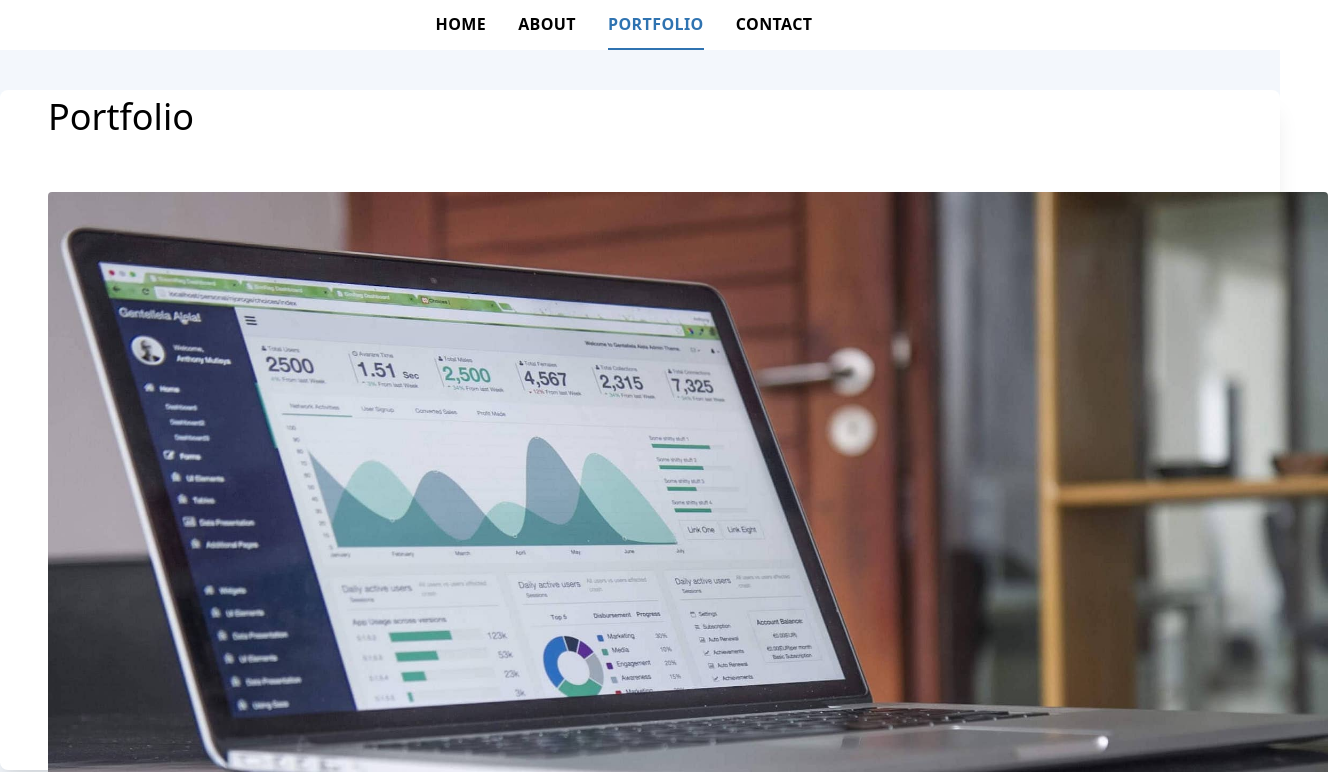
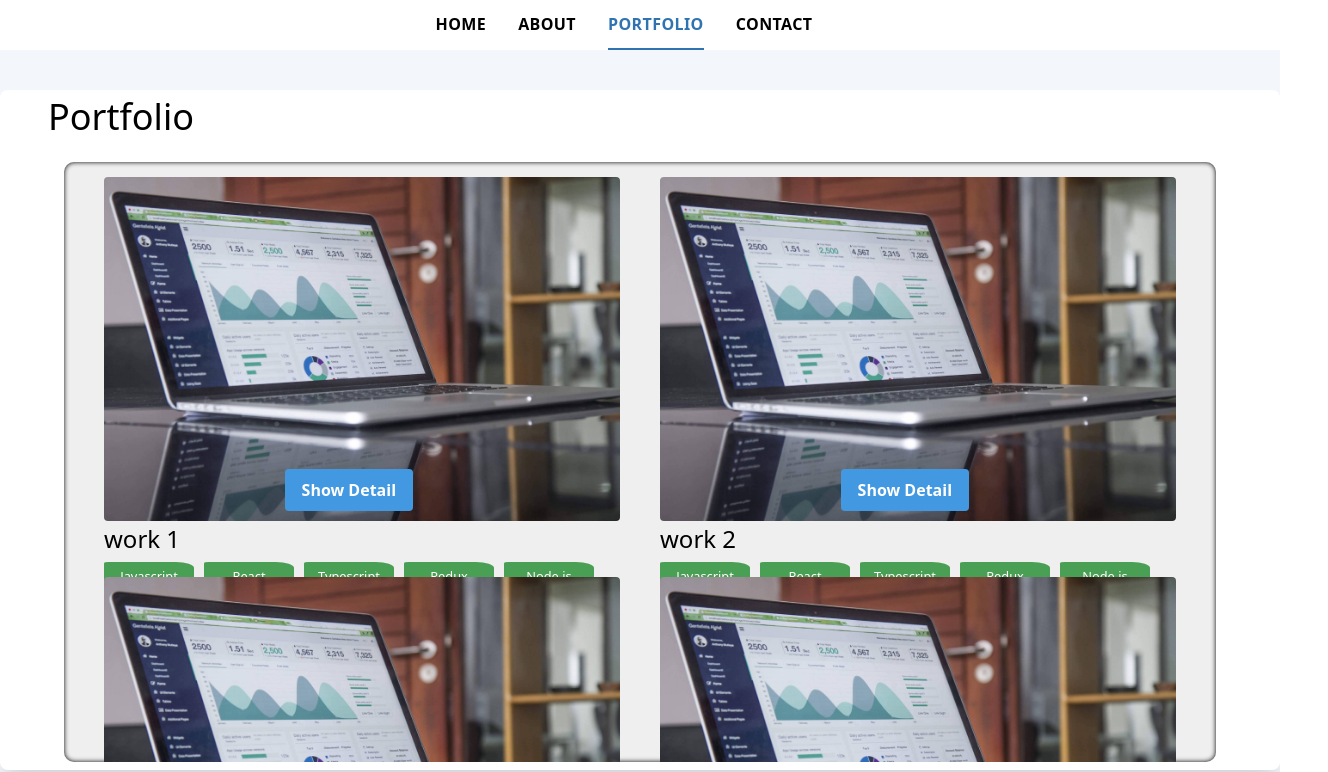
Before and after one commit to rowaxl/rowaxl, a React (Create React App) app: page /portfolio in a window 1280 px wide. Shown: the top 772 px of the page, 1328 px wide, since content can reach past the window. Built offline with nearby package versions, Linux system fonts and the light colour scheme.

Commit message:
update portfolio display

```diff
--- a/src/assets/css/main.css
+++ b/src/assets/css/main.css
@@ -30,6 +30,11 @@ section.route-seciton {
 .fade-exit.fade-exit-active {
   opacity: 0.01;
   transition: opacity 300ms ease-in;
+}
+
+.page-title {
+  height: 5vh;
+  min-height: 2em;
 }
 
 .about-col-wrap {
@@ -128,6 +133,47 @@ textarea.contact-description {
   overflow-y: scroll;
 }
 
+.work-wrap {
+  box-sizing: border-box;
+  height: 70vh;
+  min-height: 600px;
+  overflow-y: scroll;
+  background-color: #efefef;
+  box-shadow: inset 0 0 5px #000;
+  width: 90%;
+  margin: auto;
+  border-radius: 10px;
+  padding: 15px 20px;
+}
+
+.work-card {
+  min-height: 600px;
+  height: 35vh;
+  max-height: 900px;
+  padding: 0 20px;
+}
+
+.tag-wrap {
+  width: 100%;
+}
+
+.chip {
+  width: 90px;
+  display: inline-block;
+  text-align: center;
+  padding: 5px 10px;
+  background-color: #499f53;
+  border-radius: 5% 20%;
+  font-size: 0.8em;
+  color: #fff;
+  margin: 5px 10px 0 0;
+}
+
+@media only screen and (min-width: 1024px) {
+  .work-card {
+    min-height: 400px;
+  }
+}
 .message {
   font-weight: 900;
 }
@@ -240,14 +286,17 @@ textarea.contact-description {
 
 .photo-card-wrap {
   position: relative;
-  width: fit-content;
-  height: 100%;
+  width: 100%;
 }
 .photo-card-wrap .float-button {
   position: absolute;
   bottom: 10px;
   left: 35%;
   transition: all 300ms ease-in;
+}
+.photo-card-wrap img.back-img {
+  width: 100%;
+  height: auto;
 }
 
 .overlay {
@@ -274,7 +323,7 @@ textarea.contact-description {
 }
 @media only screen and (max-width: 1024px) {
   .overlay h5 {
-    font-size: 1.1em;
+    font-size: 1em;
   }
 }
 .overlay h5:nth-child(2) {
--- a/src/components/PhotoCard.tsx
+++ b/src/components/PhotoCard.tsx
@@ -50,7 +50,7 @@ export const PhotoCard: FunctionComponent<PhotoCardProps> =
       <div className={showOverlay()}>
         {renderChildren()}
       </div>
-      <img className="back-img h-full w-auto" src={`${process.env.PUBLIC_URL}/img/${src}`} alt={alt} />
+      <img className="back-img" src={`${process.env.PUBLIC_URL}/img/${src}`} alt={alt} />
       {renderToggleButton()}
     </div>
   )
--- a/src/pages/About.tsx
+++ b/src/pages/About.tsx
@@ -82,7 +82,7 @@ export default () => {
 
   return (
     <Container>
-      <p className="text-4xl mx-12">
+      <p className="page-title text-4xl mx-12">
         About me
       </p>
 
--- a/src/pages/Contact.tsx
+++ b/src/pages/Contact.tsx
@@ -281,7 +281,7 @@ export default () => {
     <Container>
       <ConfirmModal show={showModal} title={modalProps.title} onAction={modalProps.onAction} onClose={closeModal} />
 
-      <p className="text-4xl mx-12">
+      <p className="page-title text-4xl mx-12">
         Contact
       </p>
 
--- a/src/pages/Portfolio.tsx
+++ b/src/pages/Portfolio.tsx
@@ -5,7 +5,28 @@ import { PhotoCard } from '../components/PhotoCard'
 const works = [
   {
     preview: 'business.jpg',
-    title: 'work name',
+    title: 'work 1',
+    description: 'web based some application',
+    repository: 'www.github.com/rowaxl/',
+    tags: ['Javascript', 'React', 'Typescript', 'Redux', 'Node.js', 'Material-UI', 'PWA']
+  },
+  {
+    preview: 'business.jpg',
+    title: 'work 2',
+    description: 'web based some application',
+    repository: 'www.github.com/rowaxl/',
+    tags: ['Javascript', 'React', 'Typescript', 'Redux', 'Node.js', 'Material-UI', 'PWA']
+  },
+  {
+    preview: 'business.jpg',
+    title: 'work 3',
+    description: 'web based some application',
+    repository: 'www.github.com/rowaxl/',
+    tags: ['Javascript', 'React', 'Typescript', 'Redux', 'Node.js', 'Material-UI', 'PWA']
+  },
+  {
+    preview: 'business.jpg',
+    title: 'work 4',
     description: 'web based some application',
     repository: 'www.github.com/rowaxl/',
     tags: ['Javascript', 'React', 'Typescript', 'Redux', 'Node.js', 'Material-UI', 'PWA']
@@ -14,35 +35,43 @@ const works = [
 
 export default () => {
   const renderWorks = () => works.map(work => (
-    <div className="w-1/2 md:w-full work-card" key={work.title}>
+    <div className="w-full lg:w-1/2 work-card" key={work.title}>
       <PhotoCard
         src={work.preview}
         alt={work.title}
-        showButtonText="Show Overview"
-        hideButtonText="Hide Overview"
+        showButtonText="Show Detail"
+        hideButtonText="Hide Detail"
       >
-        <p className="text-xl">
-          {work.title}
-        </p>
-        <p>
+        <p className="text-2xl">
           {work.description}
         </p>
 
-        <p>
-          {work.tags.map(tag => <span className={`chip ${tag}`}>{tag}</span>)}
+        <p className="text-xl">
+          <a href={work.repository}>Repository</a>
         </p>
+
       </PhotoCard>
+
+      <p className="text-2xl">
+        {work.title}
+      </p>
+
+      <div className="tag-wrap">
+        {work.tags.map(tag => <div className={`chip`} key={tag}>{tag}</div>)}
+      </div>
     </div>
   ))
 
   return (
     <Container>
-      <p className="text-4xl mx-12">
+      <p className="page-title text-4xl mx-12">
         Portfolio
       </p>
 
-      <div className="flex flex-wrap m-12 w-full">
-        {renderWorks()}
+      <div className="work-wrap">
+        <div className="flex flex-wrap justify-between">
+          {renderWorks()}
+        </div>
       </div>
     </Container>
   )
--- a/src/styles/App.scss
+++ b/src/styles/App.scss
@@ -31,3 +31,8 @@ section.route-seciton {
   opacity: 0.01;
   transition: opacity 300ms ease-in;
 }
+
+.page-title {
+  height: 5vh;
+  min-height: 2em;
+}
--- /dev/null
+++ b/src/styles/Portfolio.scss
@@ -0,0 +1,41 @@
+.work-wrap {
+  box-sizing: border-box;
+  height: 70vh;
+  min-height: 600px;
+  overflow-y: scroll;
+  background-color: #efefef;
+  box-shadow: inset 0 0 5px #000;
+  width: 90%;
+  margin: auto;
+  border-radius: 10px;
+  padding: 15px 20px;
+}
+
+.work-card {
+  min-height: 600px;
+  height: 35vh;
+  max-height: 900px;
+  padding: 0 20px;
+}
+
+.tag-wrap {
+  width: 100%;
+}
+
+.chip {
+  width: 90px;
+  display: inline-block;
+  text-align: center;
+  padding: 5px 10px;
+  background-color: #499f53;
+  border-radius: 5%;
+  font-size: 0.8em;
+  color: #fff;
+  margin: 5px 10px 0 0;
+}
+
+@media only screen and (min-width: 1024px) {
+  .work-card {
+    min-height: 400px;
+  }
+}
--- a/src/styles/components/photo-card.scss
+++ b/src/styles/components/photo-card.scss
@@ -1,13 +1,17 @@
 .photo-card-wrap {
   position: relative;
-  width: fit-content;
-  height: 100%;
+  width: 100%;
 
   .float-button {
     position: absolute;
     bottom: 10px;
     left: 35%;
     transition: all 300ms ease-in;
+  }
+
+  img.back-img {
+    width: 100%;
+    height: auto;
   }
 }
 
@@ -38,7 +42,7 @@
 
   @media only screen and (max-width: 1024px) {
     h5 {
-      font-size: 1.1em;
+      font-size: 1em;
     }
   }
 
--- a/src/styles/main.scss
+++ b/src/styles/main.scss
@@ -1,6 +1,7 @@
 @import './App';
 @import './About';
 @import './Contact';
+@import './Portfolio';
 @import './components/home-message';
 @import './components/toolbar';
 @import './components/container';
```
Also changed, not shown: 1 other file (tests, documents, lock files or other folders).
